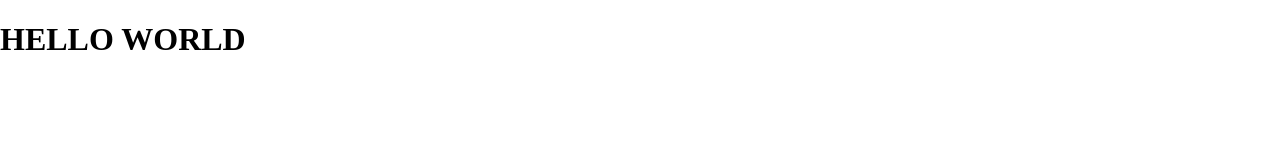
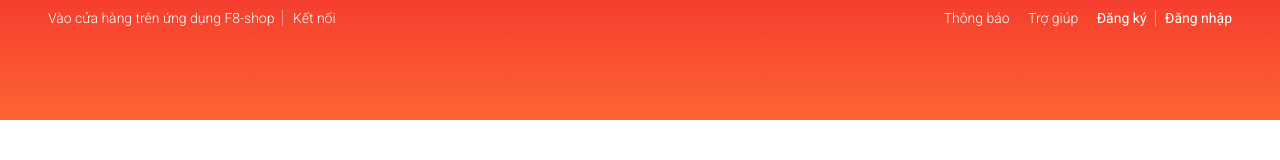
Before and after one commit to Bakaguya-sama/f8-shopee, a plain HTML site: page index.html in a window 1280 px wide. Drawn offline with nearby package versions, Linux system fonts and the light colour scheme; files that its build step writes are made by us from their sources.

Commit message:
UI base initialization

```diff
--- a/assets/css/base.css
+++ b/assets/css/base.css
@@ -1,7 +1,41 @@
-/* Reset CSS */
+:root {
+    --white-color: #fff;
+    --black-color: #000;
+    --text-color: #333;
+}
 
 * {
-    margin: 0;
-    padding: 0;
+    box-sizing: inherit;
+}
+
+html {
+    /* HACK */
+    font-size: 62.5%;
+    /* 62.5% => 10px */
+    line-height: 1.6rem;
+    font-family: "Roboto", sans-serif;
     box-sizing: border-box;
 }
+
+.grid {
+    width: 1200px;
+    /* Đây là chiều rộng cố định mặc định của .grid. Khi trình duyệt đủ rộng (>= 1200px), .grid sẽ có chiều rộng 1200px. */
+    max-width: 100%;
+    /* .grid không bao giờ được rộng hơn 100% của phần tử cha (trong trường hợp này là <body> hoặc .main).
+
+    Nếu trình duyệt nhỏ hơn 1200px, ví dụ 800px, thì:
+
+        width: 1200px không thể áp dụng vì vượt quá giới hạn max-width: 100%.
+
+        Kết quả: .grid sẽ thu hẹp lại còn 800px để vừa màn hình. */
+    margin: 0 auto;
+}
+
+.grid__full-width {
+    width: 100%;
+}
+
+.grid__row {
+    display: flex;
+    flex-wrap: wrap;
+}
--- a/assets/css/main.css
+++ b/assets/css/main.css
@@ -0,0 +1,56 @@
+.header {
+    height: 120px;
+    background-image: linear-gradient(0, #fe6433, #f53e2d);
+}
+
+.header__navbar {
+    display: flex;
+    justify-content: space-between;
+}
+
+/* .header__navbar::after {
+    content: "";
+    clear: both;
+    display: table;
+} */
+
+.header__navbar-list{
+    list-style: none;
+    padding-left: 0;
+    /* Vì ul mặc định có padding-left là 40px */
+}
+
+.header__navbar-item {
+    margin: 0 8px;
+    position: relative;
+}
+
+.header__navbar-item-link,
+.header__navbar-item {
+    display: inline-block;
+    font-size: 1.4rem;
+    color: var(--white-color);
+    text-decoration: none;
+    font-weight: 300;
+}
+
+.header__navbar-item--bold {
+    font-weight: 400;
+}
+
+.header__navbar-item--separate::after {
+    content: '';
+    display: block;
+    position: absolute;
+    border-right: 1px solid #FB9086;
+    right: -9px;
+    /*
+    Trường hợp	Vị trí mặc định của ::after
+    Không có left/right =>	Nằm ở mép trái của phần tử cha (mặc định left: 0)
+    Có right: 0 =>	Nằm sát mép phải của phần tử cha
+    Có right: -9px =>	Nằm lệch sang phải 9px, vượt ra ngoài
+    */
+    height: 16px;
+    top: 50%;
+    transform: translateY(-50%);
+}
--- a/index.html
+++ b/index.html
@@ -1,14 +1,60 @@
 <!DOCTYPE html>
 <html lang="en">
+
 <head>
     <meta charset="UTF-8">
     <meta name="viewport" content="width=device-width, initial-scale=1.0">
     <title>Shopee</title>
+    <link rel="stylesheet" href="../shopee/assets/css/main.css">
     <link rel="stylesheet" href="../shopee/assets/css/base.css">
-    <link rel="stylesheet" href="../shopee/assets/css/main.css">
     <link rel="stylesheet" href="https://cdnjs.cloudflare.com/ajax/libs/normalize/8.0.1/normalize.min.css">
+    <link rel="preconnect" href="https://fonts.googleapis.com">
+    <link rel="preconnect" href="https://fonts.gstatic.com" crossorigin>
+    <link
+        href="https://fonts.googleapis.com/css2?family=Montserrat:ital,wght@0,100..900;1,100..900&family=Roboto:ital,wght@0,100..900;1,100..900&display=swap"
+        rel="stylesheet">
 </head>
+
 <body>
-    <h1>HELLO WORLD</h1>
+    <div class="main">
+        <!-- Header -->
+        <div class="header">
+            <div class="grid">
+                <nav class="header__navbar">
+                    <ul class="header__navbar-list">
+                        <li class="header__navbar-item header__navbar-item--separate">Vào cửa hàng trên ứng dụng F8-shop</li>
+                        <li class="header__navbar-item">Kết nối</li>
+                    </ul>
+
+                    <ul class="header__navbar-list">
+                        <li class="header__navbar-item">
+                            <a href="" class="header__navbar-item-link">Thông báo</a>
+                        </li>
+                        <li class="header__navbar-item">
+                            <a href="" class="header__navbar-item-link">Trợ giúp</a>
+                        </li>
+                        <li class="header__navbar-item header__navbar-item--bold header__navbar-item--separate">Đăng ký</li>
+                        <li class="header__navbar-item header__navbar-item--bold">Đăng nhập</li>
+                    </ul>
+                </nav>
+
+            </div>
+        </div>
+        <!-- End Header -->
+
+        <!-- Container -->
+        <div class="container">
+
+        </div>
+        <!-- End Container -->
+
+
+        <!-- Footer -->
+        <div class="footer">
+
+        </div>
+        <!-- End Footer -->
+    </div>
 </body>
+
 </html>
```
